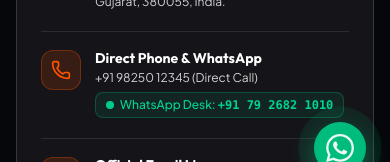
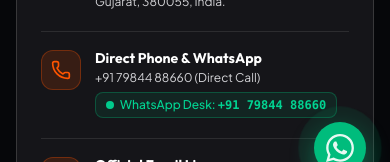
Before and after one commit to dneweb/gm-log-2, a Next.js app: page /contact in a window 390 px wide. Shown: the part 646-808 px from the top of the page. Built offline with nearby package versions, Linux system fonts and the light colour scheme.

Commit message:
feat(contact): update official WhatsApp desk and direct phone number to +91 79844 88660 across entire site

```diff
--- a/src/app/contact/page.tsx
+++ b/src/app/contact/page.tsx
@@ -53,7 +53,7 @@
 _Inquiry sent via official website 10xinternational.com_`;
 
     const encoded = encodeURIComponent(formattedMessage);
-    const whatsappUrl = `https://wa.me/917926821010?text=${encoded}`;
+    const whatsappUrl = `https://wa.me/917984488660?text=${encoded}`;
     setLastWhatsAppUrl(whatsappUrl);
     setSubmitted(true);
 
@@ -120,15 +120,15 @@
                   </div>
                   <div>
                     <h4 className="font-outfit font-bold text-sm text-white">Direct Phone & WhatsApp</h4>
-                    <p className="text-zinc-300 text-xs sm:text-[13px] mt-0.5">+91 98250 12345 (Direct Call)</p>
+                    <p className="text-zinc-300 text-xs sm:text-[13px] mt-0.5">+91 79844 88660 (Direct Call)</p>
                     <a
-                      href="https://wa.me/917926821010?text=Hello%2010X%20INTERNATIONAL,%20I%20have%20an%20import/export%20inquiry."
+                      href="https://wa.me/917984488660?text=Hello%2010X%20INTERNATIONAL,%20I%20have%20an%20import/export%20inquiry."
                       target="_blank"
                       rel="noopener noreferrer"
                       className="inline-flex items-center gap-1.5 text-emerald-400 hover:text-emerald-300 font-medium text-xs mt-1.5 bg-emerald-500/10 hover:bg-emerald-500/20 border border-emerald-500/30 px-2.5 py-1 rounded-lg transition-colors"
                     >
                       <span className="w-2 h-2 rounded-full bg-emerald-400 animate-pulse" />
-                      <span>WhatsApp Desk: <strong className="font-mono">+91 79 2682 1010</strong></span>
+                      <span>WhatsApp Desk: <strong className="font-mono">+91 79844 88660</strong></span>
                     </a>
                   </div>
                 </div>
@@ -183,7 +183,7 @@
                     Inquiry Sent Directly to WhatsApp!
                   </h3>
                   <p className="text-zinc-300 text-xs sm:text-sm max-w-md mb-5 leading-relaxed">
-                    Your trade inquiry has been formatted and dispatched to the official 10X INTERNATIONAL WhatsApp Desk (<strong className="text-emerald-400 font-mono">+91 79 2682 1010</strong>).
+                    Your trade inquiry has been formatted and dispatched to the official 10X INTERNATIONAL WhatsApp Desk (<strong className="text-emerald-400 font-mono">+91 79844 88660</strong>).
                   </p>
 
                   {/* Summary Card */}
--- a/src/app/layout.tsx
+++ b/src/app/layout.tsx
@@ -155,7 +155,7 @@
     image: "https://10xinternational.com/images/lo.png",
     description:
       "Government-certified international trade and logistics company in Ahmedabad, Gujarat. Exporting Agro, Spices & Produce to UAE; Heavy Machinery, Trucks & Safety Tools to Africa; Importing Apparel & Cosmetics from China.",
-    telephone: "+91-7926821010",
+    telephone: "+91-7984488660",
     address: {
       "@type": "PostalAddress",
       streetAddress: "Sarkhej Logistics Corridor",
--- a/src/components/BookingModal.tsx
+++ b/src/components/BookingModal.tsx
@@ -69,7 +69,7 @@
 _Inquiry sent via 10X INTERNATIONAL Instant Quote Portal_`;
 
     const encoded = encodeURIComponent(formattedMessage);
-    const whatsappUrl = `https://wa.me/917926821010?text=${encoded}`;
+    const whatsappUrl = `https://wa.me/917984488660?text=${encoded}`;
     setLastWhatsAppUrl(whatsappUrl);
     setIsSubmitted(true);
 
@@ -304,7 +304,7 @@
                   className="w-full bg-[#ff5500] hover:bg-[#e04800] text-white font-bold text-xs sm:text-sm py-3.5 rounded-2xl flex items-center justify-center gap-2 shadow-lg shadow-orange-500/30 transition-all duration-200 active:scale-95 cursor-pointer"
                 >
                   <Send className="w-4 h-4" />
-                  <span>Send Inquiry to WhatsApp (+91 79 2682 1010)</span>
+                  <span>Send Inquiry to WhatsApp (+91 79844 88660)</span>
                 </button>
               </div>
             </form>
--- a/src/components/Footer.tsx
+++ b/src/components/Footer.tsx
@@ -84,17 +84,17 @@
               <div className="flex flex-wrap items-center gap-x-3 gap-y-1.5 pt-0.5">
                 <div className="flex items-center gap-2">
                   <Phone className="w-4 h-4 text-[#ff5500] shrink-0" />
-                  <a href="tel:+919825012345" className="hover:text-white transition-colors">+91 98250 12345</a>
+                  <a href="tel:+917984488660" className="hover:text-white transition-colors">+91 79844 88660</a>
                 </div>
                 <span className="text-zinc-600">•</span>
                 <a
-                  href="https://wa.me/917926821010?text=Hello%2010X%20INTERNATIONAL,%20I%20have%20an%20inquiry%20regarding%20import/export%20services."
+                  href="https://wa.me/917984488660?text=Hello%2010X%20INTERNATIONAL,%20I%20have%20an%20inquiry%20regarding%20import/export%20services."
                   target="_blank"
                   rel="noopener noreferrer"
                   className="inline-flex items-center gap-1.5 text-emerald-400 hover:text-emerald-300 font-medium bg-emerald-500/10 hover:bg-emerald-500/20 border border-emerald-500/30 px-2 py-0.5 rounded-lg transition-colors"
                 >
                   <span className="w-1.5 h-1.5 rounded-full bg-emerald-400 animate-pulse" />
-                  <span>WhatsApp: +91 79 2682 1010</span>
+                  <span>WhatsApp: +91 79844 88660</span>
                 </a>
               </div>
               <div className="flex items-center gap-2.5">
--- a/src/components/WhatsAppButton.tsx
+++ b/src/components/WhatsAppButton.tsx
@@ -4,7 +4,7 @@
 import { MessageCircle } from "lucide-react";
 
 export default function WhatsAppButton() {
-  const phoneNumber = "917926821010";
+  const phoneNumber = "917984488660";
   const defaultMessage = encodeURIComponent(
     "Hello 10X INTERNATIONAL! I would like to inquire about your export-import services & container freight rates."
   );
@@ -17,7 +17,7 @@
     >
       {/* Tooltip on Hover */}
       <span className="hidden sm:block opacity-0 group-hover:opacity-100 transition-all duration-300 transform translate-x-2 group-hover:translate-x-0 mr-3 px-3 py-1.5 rounded-xl bg-zinc-950/95 text-white text-xs font-medium border border-emerald-500/30 shadow-xl backdrop-blur-md whitespace-nowrap">
-        Chat on WhatsApp: <strong className="text-emerald-400 font-mono">+91 79 2682 1010</strong>
+        Chat on WhatsApp: <strong className="text-emerald-400 font-mono">+91 79844 88660</strong>
       </span>
 
       {/* Floating Pulsing WhatsApp Button */}
--- a/src/components/WhyChooseUs.tsx
+++ b/src/components/WhyChooseUs.tsx
@@ -299,16 +299,16 @@
                 <div className="flex flex-wrap items-center gap-x-2 gap-y-1">
                   <div className="flex items-center gap-1.5">
                     <Phone className="w-4 h-4 flex-shrink-0 text-zinc-950" />
-                    <a href="tel:+919825012345" className="hover:underline">+91 98250 12345</a>
+                    <a href="tel:+917984488660" className="hover:underline">+91 79844 88660</a>
                   </div>
                   <span>/</span>
                   <a
-                    href="https://wa.me/917926821010?text=Hello%2010X%20INTERNATIONAL,%20I%20have%20an%20import-export%20inquiry."
+                    href="https://wa.me/917984488660?text=Hello%2010X%20INTERNATIONAL,%20I%20have%20an%20import-export%20inquiry."
                     target="_blank"
                     rel="noopener noreferrer"
                     className="inline-flex items-center gap-1 bg-zinc-950 text-white px-2 py-0.5 rounded-md hover:bg-[#ff5500] transition-colors"
                   >
-                    <span>WhatsApp: +91 79 2682 1010</span>
+                    <span>WhatsApp: +91 79844 88660</span>
                   </a>
                 </div>
                 <div className="flex items-center gap-2">
```
